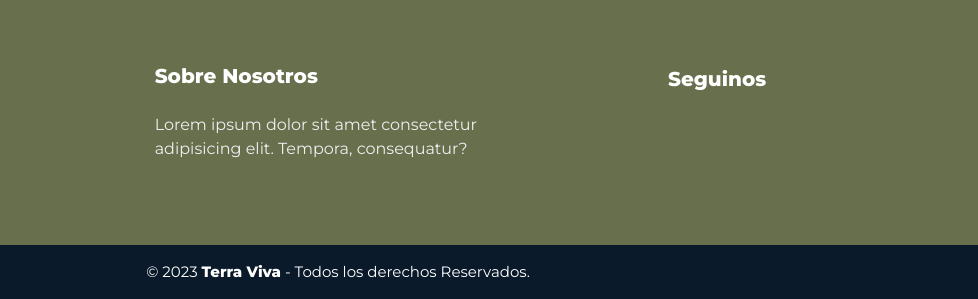
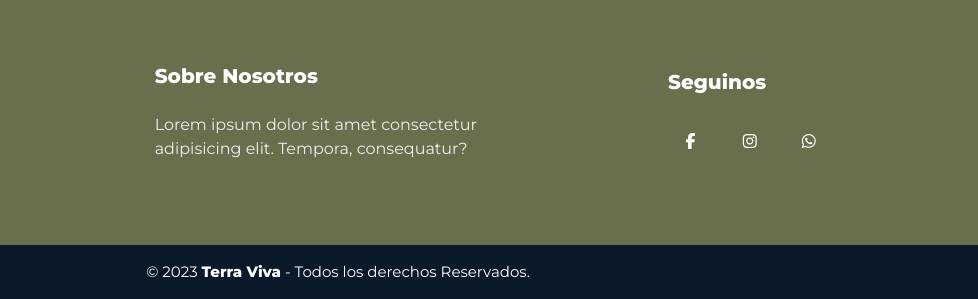
Before and after one commit to marsolperez/PreEntrega3-Perez, a plain HTML site: page index.html in a window 1280 px wide. Shown: the part 706-1005 px from the top of the page, 302-1280 px from the left. Drawn offline with nearby package versions, Linux system fonts and the light colour scheme.

Commit message:
probando si sube xq se me borro la terminal

```diff
--- a/index.html
+++ b/index.html
@@ -7,7 +7,8 @@
     <meta name="viewport" content="width=device-width, initial-scale=1.0">
     <link href="https://cdn.jsdelivr.net/npm/bootstrap@5.3.0-alpha1/dist/css/bootstrap.min.css" rel="stylesheet"
         integrity="sha384-GLhlTQ8iRABdZLl6O3oVMWSktQOp6b7In1Zl3/Jr59b6EGGoI1aFkw7cmDA6j6gD" crossorigin="anonymous">
-    <link rel="stylesheet" href="./css/style.css">
+        <link rel="stylesheet" href="https://kit.fontawesome.com/a05e55ab9a.css" crossorigin="anonymous">
+        <link rel="stylesheet" href="./css/style.css">
     <title>Pre Entrega 3</title>
 </head>
 
```
